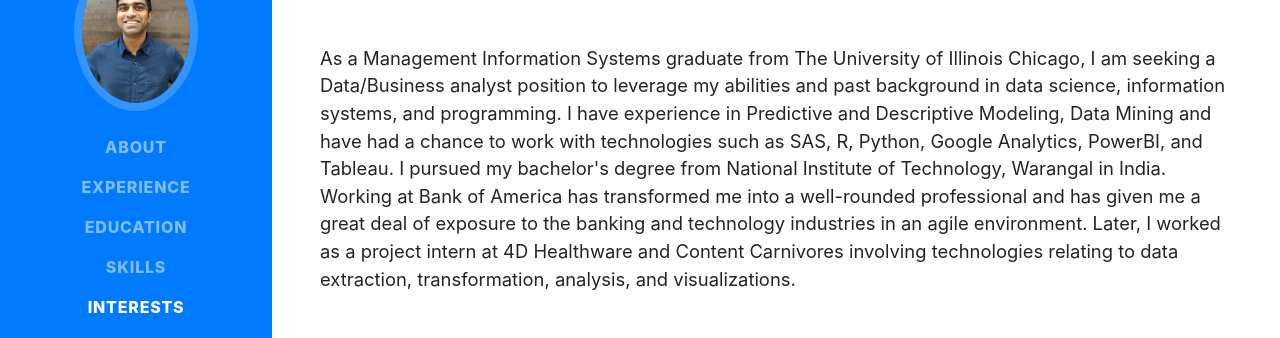
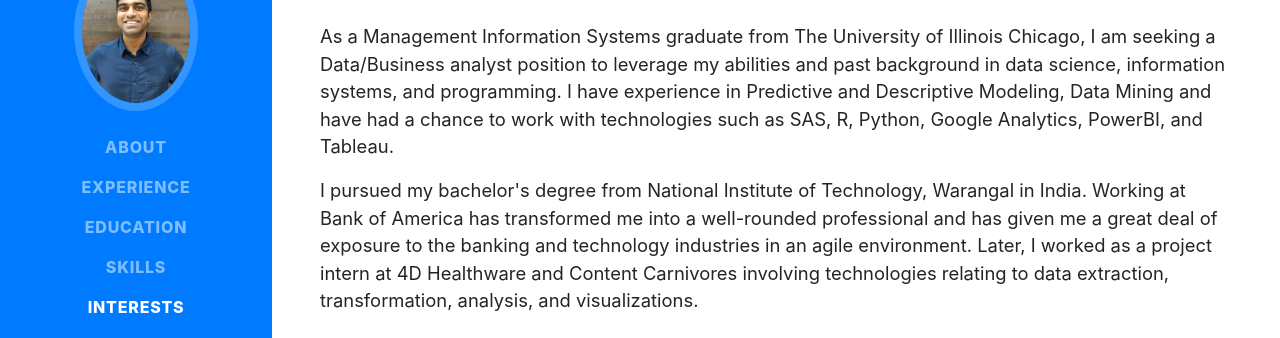
Before and after one commit to tabilash/tabilash.github.io, a website with bundled scripts: page index.html in a window 1280 px wide. Shown: the part 245-583 px from the top of the page. Built offline with nearby package versions, Linux system fonts and the light colour scheme; a web font is replaced by a local one.

Commit message:
Update index.html

```diff
--- a/index.html
+++ b/index.html
@@ -69,9 +69,10 @@
         <div class="subheading mb-5">Chicago ·
           <a href="abilash.k.thevaraj@gmail.com">abilash.k.thevaraj@gmail.com</a>
         </div>
-        <p class="lead mb-5">As a Management Information Systems graduate from The University of Illinois Chicago, I am seeking a Data/Business analyst position to leverage my abilities and past background in data science, information systems, and programming. I have experience in Predictive and Descriptive Modeling, Data Mining and have had a chance to work with technologies such as SAS, R, Python, Google Analytics, PowerBI, and Tableau.
+        <p class="lead">
+		As a Management Information Systems graduate from The University of Illinois Chicago, I am seeking a Data/Business analyst position to leverage my abilities and past background in data science, information systems, and programming. I have experience in Predictive and Descriptive Modeling, Data Mining and have had a chance to work with technologies such as SAS, R, Python, Google Analytics, PowerBI, and Tableau.</p>
 
-I pursued my bachelor's degree from National Institute of Technology, Warangal in India. Working at Bank of America has transformed me into a well-rounded professional and has given me a great deal of exposure to the banking and technology industries in an agile environment. Later, I worked as a project intern at 4D Healthware and Content Carnivores involving technologies relating to data extraction, transformation, analysis, and visualizations.</p>
+<p class="lead mb-5">I pursued my bachelor's degree from National Institute of Technology, Warangal in India. Working at Bank of America has transformed me into a well-rounded professional and has given me a great deal of exposure to the banking and technology industries in an agile environment. Later, I worked as a project intern at 4D Healthware and Content Carnivores involving technologies relating to data extraction, transformation, analysis, and visualizations.</p>
         <div class="social-icons">
           <a href="#">
             <i class="fab fa-linkedin-in"></i>
```
